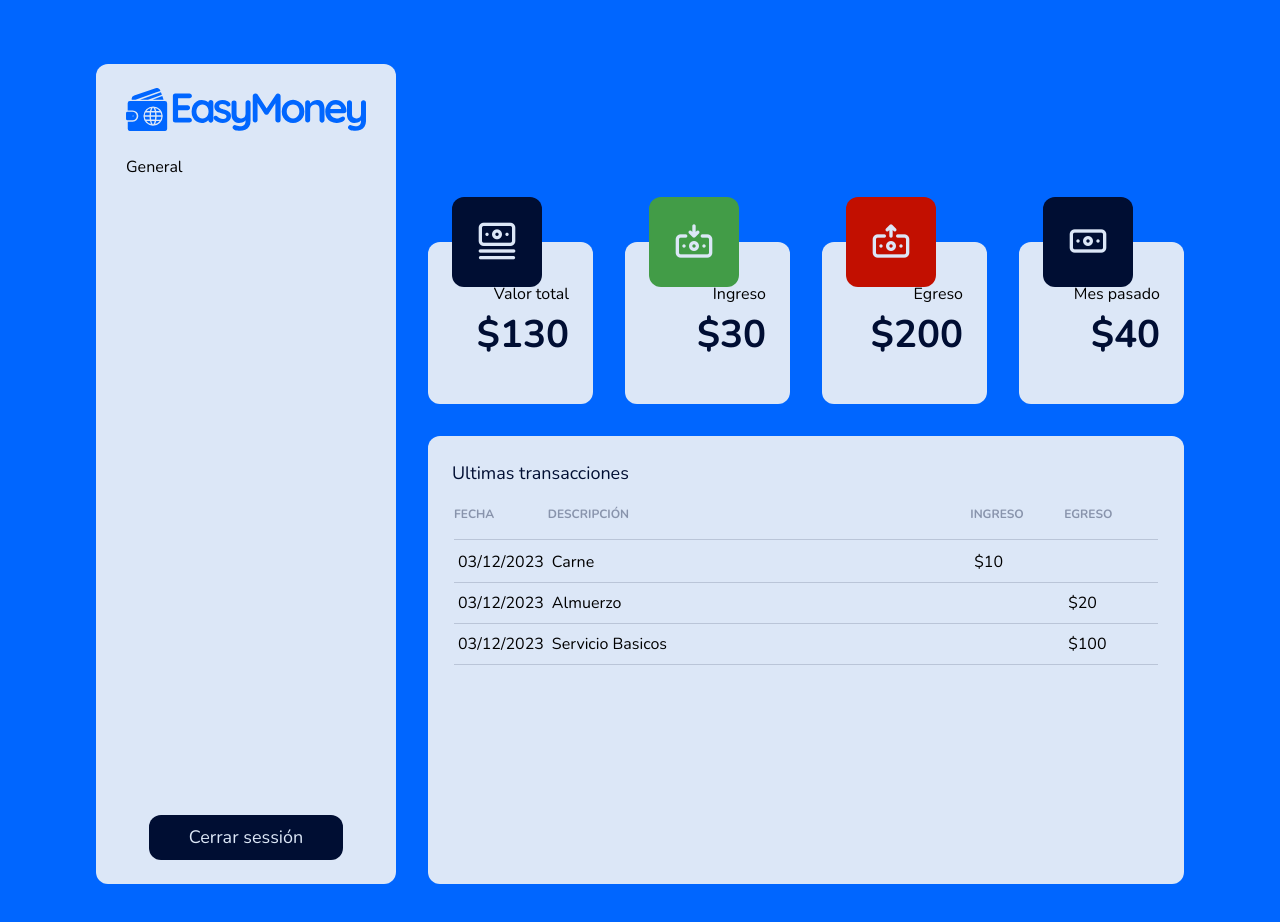
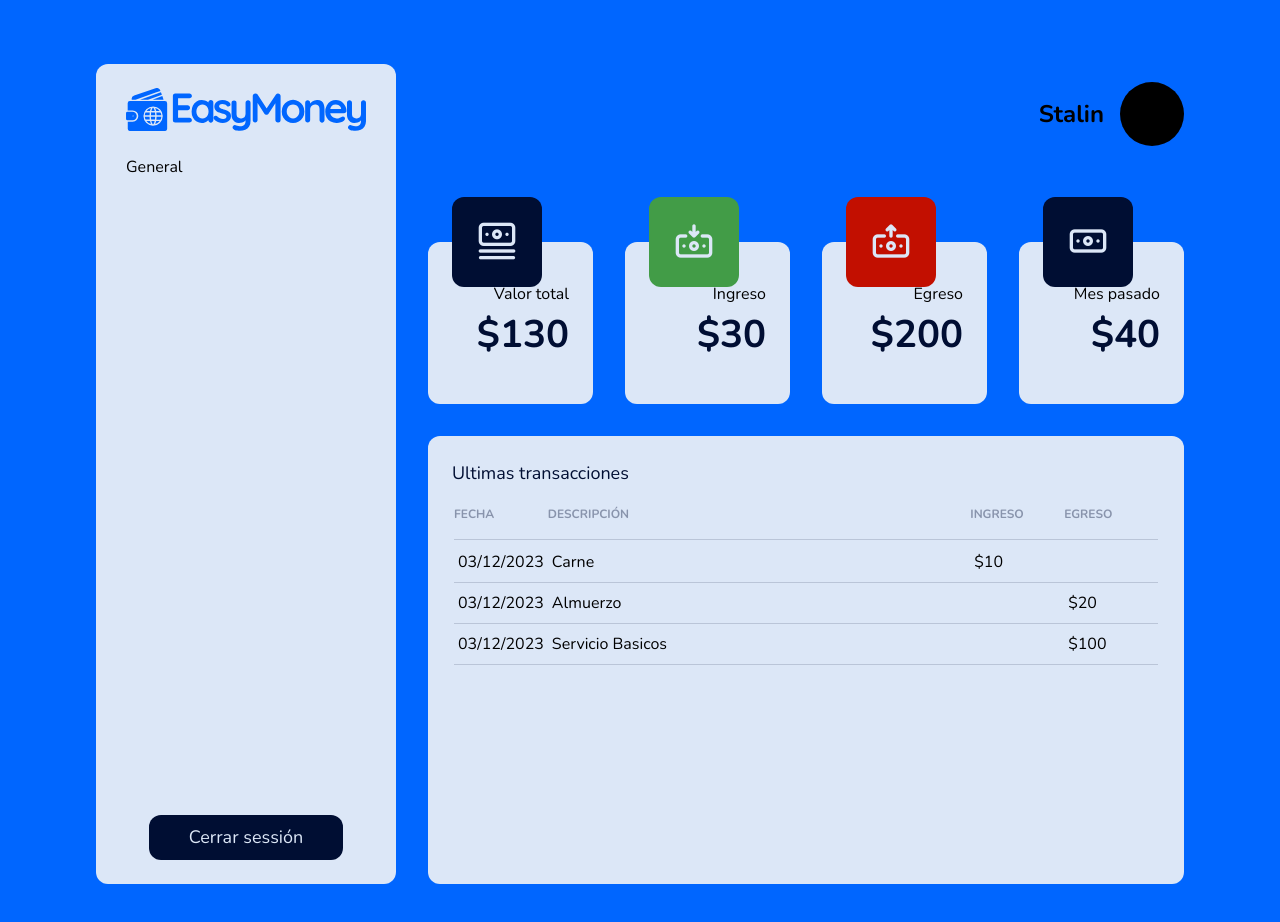
Before and after one commit to StalinAM/easy-money-app, a React (Vite) app: page /dashboard in a window 1280 px wide. Shown: the top 922 px of the page. Built offline with nearby package versions, Linux system fonts and the light colour scheme; no server answers; sample sign-in values are in the browser's storage.

Commit message:
update css

```diff
--- a/src/routes/Dashboard.jsx
+++ b/src/routes/Dashboard.jsx
@@ -31,7 +31,11 @@ const Menu = styled.aside`
   }
 `
 const Navbar = styled.nav`
+  display: flex;
   grid-column: 2;
+  justify-content: flex-end;
+  align-items: center;
+  gap: 1rem;
 `
 const ContainerTable = styled.div`
   background-color: ${(props) => props.theme.white};
@@ -70,10 +74,16 @@ const ContainerTotal = styled.div`
   grid-template-columns: repeat(4, 1fr);
   gap: 2rem;
 `
-const handleClick = () => {
-  logoutUser()
-}
+const ImgProfile = styled.div`
+  width: 64px;
+  height: 64px;
+  border-radius: 50%;
+  background-color: black;
+`
 function Dashboard() {
+  const handleClick = () => {
+    logoutUser()
+  }
   return (
     <Container>
       <Menu>
@@ -90,7 +100,10 @@ function Dashboard() {
           link='/signin'
         />
       </Menu>
-      <Navbar></Navbar>
+      <Navbar>
+        <h2>Stalin</h2>
+        <ImgProfile />
+      </Navbar>
       <ContainerTotal>
         <TotalInfo
           icon='stack'
```
